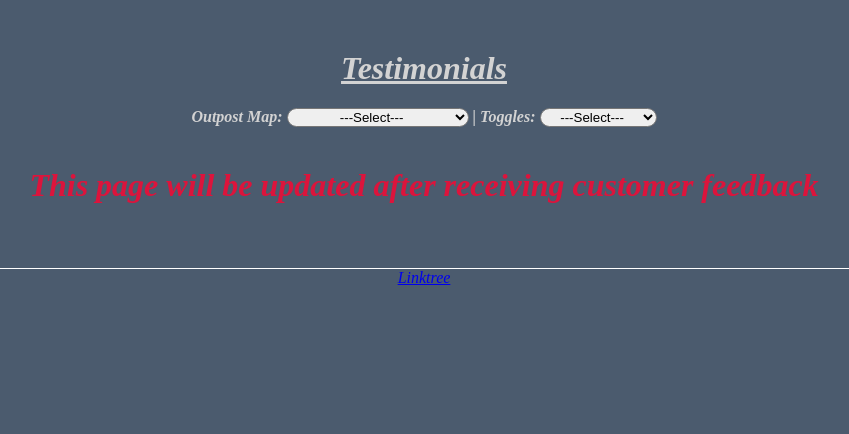
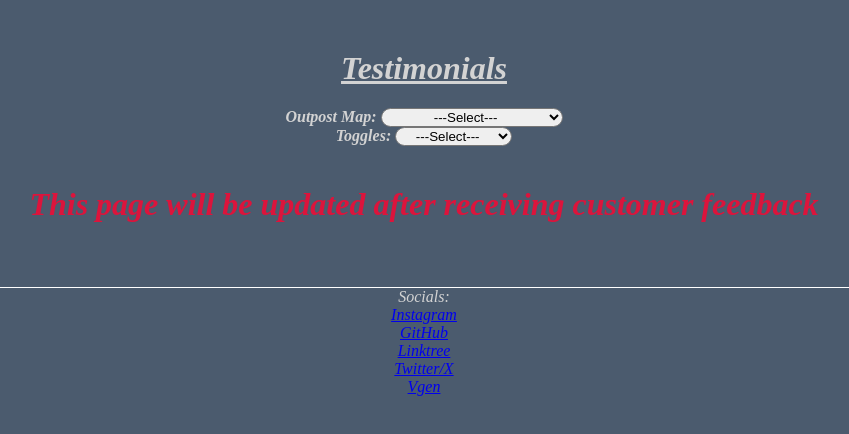
Before and after one commit to Warden-Boulder/Commission, a plain HTML site: page testimonial.html in a window 1280 px wide. Shown: the top 434 px of the page, without its empty margins (266-1115 px from the left). Drawn offline with Linux system fonts and the light colour scheme.

Commit message:
Update testimonial.html

```diff
--- a/testimonial.html
+++ b/testimonial.html
@@ -20,11 +20,19 @@
       <option value="index">The Nexus</option>
       <option value="tos">TOS</option>
       </optgroup>
-    <optgroup label="Boards">
+    <optgroup label="Inkweaver Sanctum">
       <option value="sanctum">Sanctum Registry Board</option>
+      <option value="ink">Inkweaver Bindings</option>
+      <optgroup label="Codewright Forge">
       <option value="forge">Forge Order Board</option>
+      <option value="starter">Starter Forge</option>
+      <option value="app">Apprentice Forge</option>
+      <option value="standard">Standard Forge</option>
+      <option value="masterwork">Masterwork Forge</option>
+      <option value="creation">Forge of Creation</option>
     </optgroup>
-    </select> | Toggles: <select name="toggle" id="toggles" onchange="toggleMode()">
+    </select><br>
+       Toggles: <select name="toggle" id="toggles" onchange="toggleMode()">
     <option value="null">---Select---</option>
     <optgroup label="Mode">Modes
       <option value="dark">Dark Mode</option>
@@ -35,8 +43,14 @@
     </p></strong><br><br>
   </header>
   <h1 class="note">This page will be updated after receiving customer feedback</h1><br>
-  <footer>
-<a href="https://linktr.ee/no13boulder"><em>Linktree</em></a><br>
-  </footer>
-  </body>
-  </html>
+<footer>
+  <p>Socials:<br>
+        <a href="https://www.instagram.com/warden_boulder/">Instagram</a><br>
+        <a href="https://github.com/Warden-Boulder">GitHub</a><br>
+        <a href="https://linktr.ee/wardenboulder">Linktree</a><br>
+        <a href="https://x.com/WardenBoulder">Twitter/X</a><br>
+        <a href="https://vgen.co/WardenBoulder/characters">Vgen</a>
+  </p>
+</footer>
+</body>
+</html>
```
